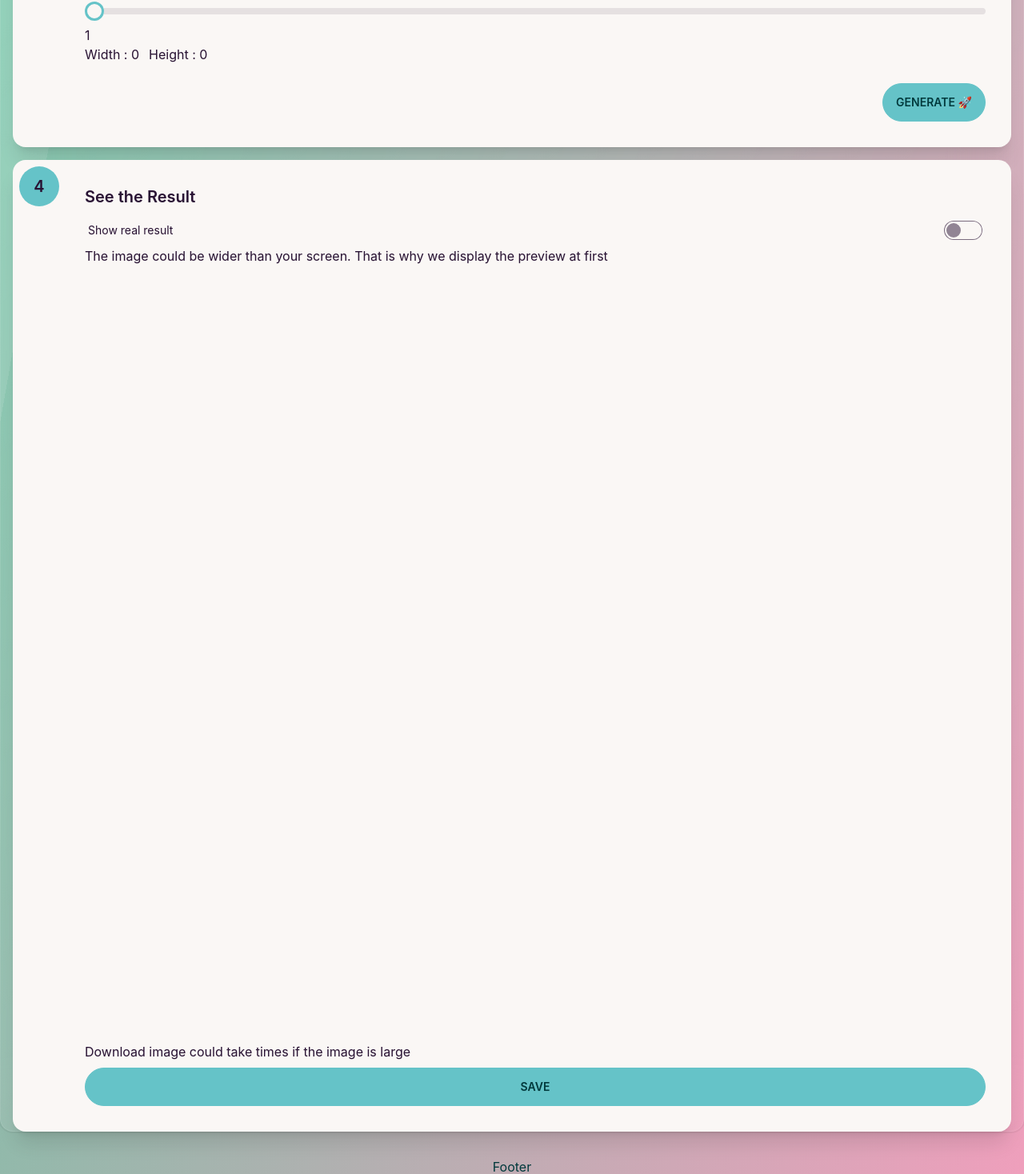
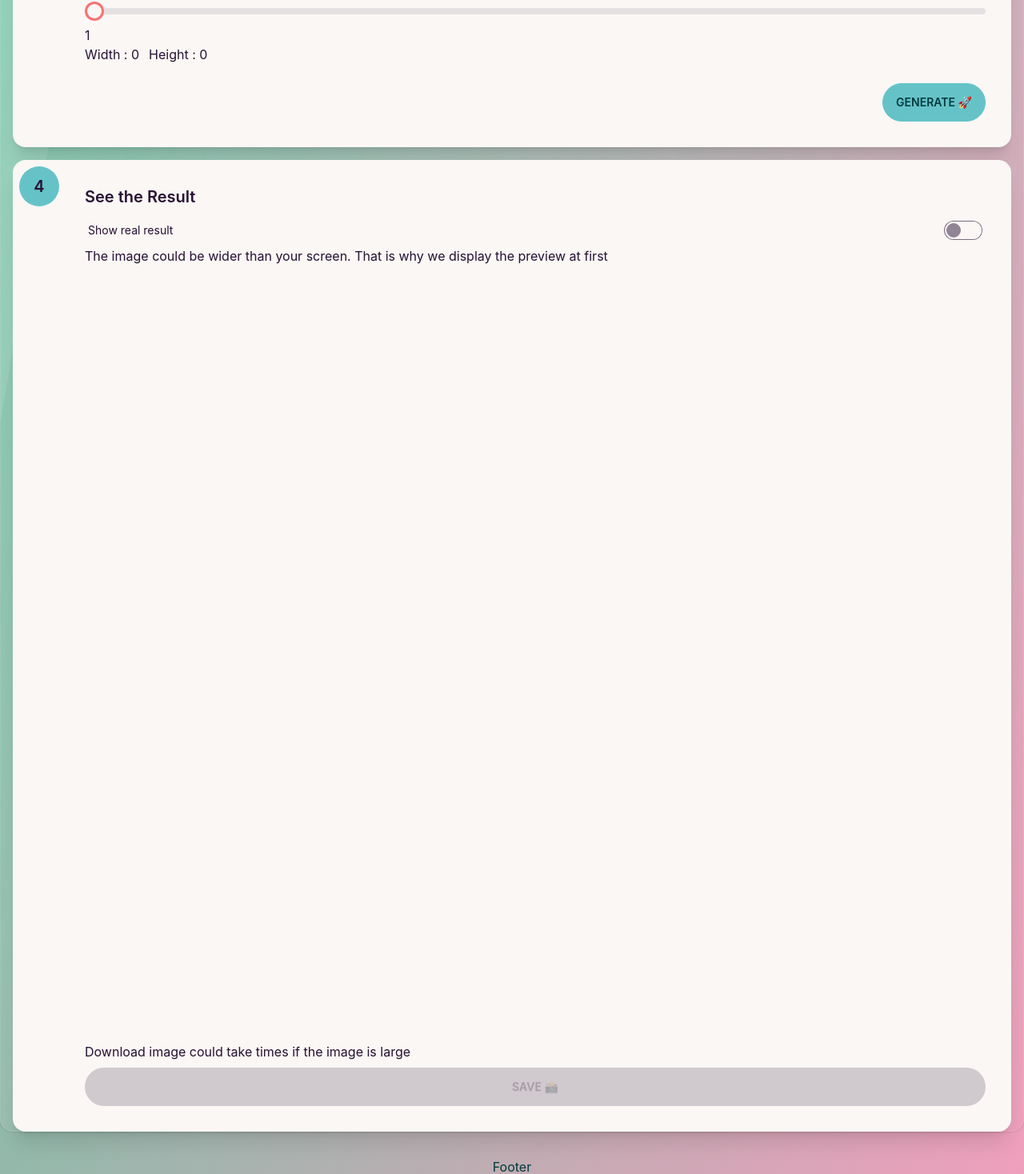
Before and after one commit to guillaume-gomez/images-in-image, a React (Create React App) app: page / in a window 1280 px wide. Shown: the part 2298-3766 px from the top of the page at 80% size. Built offline with nearby package versions, Linux system fonts and the light colour scheme.

Commit message:
fix ration input

```diff
--- a/src/App.tsx
+++ b/src/App.tsx
@@ -21,6 +21,7 @@ function App() {
   const [image, setImage] = useState<HTMLImageElement>();
   const [error, setError] = useState<string>("");
   const [fullscreen, setFullscreen] = useState<boolean>(false);
+  const [pendingSave, setPendingSave] = useState<boolean>(false);
 
   const canvasFinal = useRef<HTMLCanvasElement>(null);
   const canvasPreview = useRef<HTMLCanvasElement>(null);
@@ -63,6 +64,7 @@ function App() {
   } = useImageSizes(32);
 
   useEffect(() => {
+    console.log("ratio changed ", ratio)
     if(image) {
       computePossibleSize(image.width, image.height);
     }
@@ -76,14 +78,15 @@ function App() {
   }
 
   function renderPreview() {
-
     return (
-      <div className="flex flex-col gap-4">
+      <div className="flex flex-col gap-4 w-full">
         <div className="flex gap-3">
           <span>Width : {possibleWidth}</span>
           <span>Height : {possibleHeight}</span>
         </div>
-        <canvas className="bg-accent" style={{width: possibleWidth, height: possibleHeight}} />
+        <div className="overflow-auto">
+          <canvas className="bg-accent w-full" style={{maxWidth: possibleWidth, maxHeight: possibleHeight}} />
+        </div>
       </div>)
   }
 
@@ -104,8 +107,26 @@ function App() {
     }
   }
 
+
+  function isCanvasBlank() : boolean {
+    if(!canvasFinal.current) {
+      return true;
+    }
+
+    const context = canvasFinal.current.getContext('2d');
+    if (!context) {
+      return true;
+    }
+
+    const pixelBuffer = new Uint32Array(
+      context.getImageData(0, 0, canvasFinal.current.width, canvasFinal.current.height).data.buffer
+    );
+    return !pixelBuffer.some(color => color !== 0);
+  }
+
   function saveImage() {
     if(canvasFinal.current && anchorRef.current) {
+
       const format = "jpeg";
       const dataURL = canvasFinal.current.toDataURL(`image/${format}`);
       const dateString = formatFns(new Date(), "dd-MM-yyyy-hh-mm");
@@ -204,12 +225,13 @@ function App() {
                           <div>
                             <label>Ratio</label>
                             <input
+                              disabled={bestProportion}
                               type="range"
                               min="1"
-                              max="10"
+                              max={20}
                               value={ratio}
                               onChange={(e) => setRatio(parseInt(e.target.value))}
-                              className="range range-primary"
+                              className={`range ${bestProportion ? "range-error" : "range-primary"}`}
                               />
                             <span>{ratio}</span>
                           </div>
@@ -240,7 +262,11 @@ function App() {
                   </div>
                 </div>
                 <p>Download image could take times if the image is large</p>
-                <a ref={anchorRef} className="btn btn-primary" onClick={ () => saveImage()}>Save</a>
+                <a
+                  ref={anchorRef}
+                  className={`btn btn-primary ${isCanvasBlank() ? "btn-disabled" : "" }`}
+                  onClick={ () => saveImage()}
+                >Save 📸</a>
               </StepFormCard>
             </div>
           </div>
--- a/src/Hooks/useImageSizes.tsx
+++ b/src/Hooks/useImageSizes.tsx
@@ -1,9 +1,10 @@
-import React, { useState } from 'react';
+import React, { useState, useEffect } from 'react';
 import { pgcd } from "../tools";
 
 function useImageSizes(dominantImageSize: number) {
   const [width, setWidth] = useState<number>(0);
   const [height, setHeight] = useState<number>(0);
+  const [resizeRatio, setResizeRatio] = useState<number>(10);
   const [allowResize, setAllowResize] = useState<boolean>(false);
   const [bestProportion, setBestProportion] = useState<boolean>(true);
   const [ratio, setRatio] = useState<number>(1);
@@ -39,8 +40,8 @@ function useImageSizes(dominantImageSize: number) {
   function optimizedScale(imageWidth: number, imageHeight: number, allowResize: boolean) : [number, number] {
     const pgcdBetweenWidthAndHeight = pgcd(imageWidth, imageHeight);
     if(allowResize) {
-      const truncatedWidth = imageWidth + (imageWidth % 10);
-      const truncatedHeight = imageHeight + (imageHeight % 10);
+      const truncatedWidth = imageWidth + (imageWidth % resizeRatio);
+      const truncatedHeight = imageHeight + (imageHeight % resizeRatio);
         return optimizedScaleBasic(truncatedWidth, truncatedHeight, dominantImageSize, bestProportion);
     } else {
       return optimizedScaleBasic(imageWidth, imageHeight, dominantImageSize, bestProportion);
```
